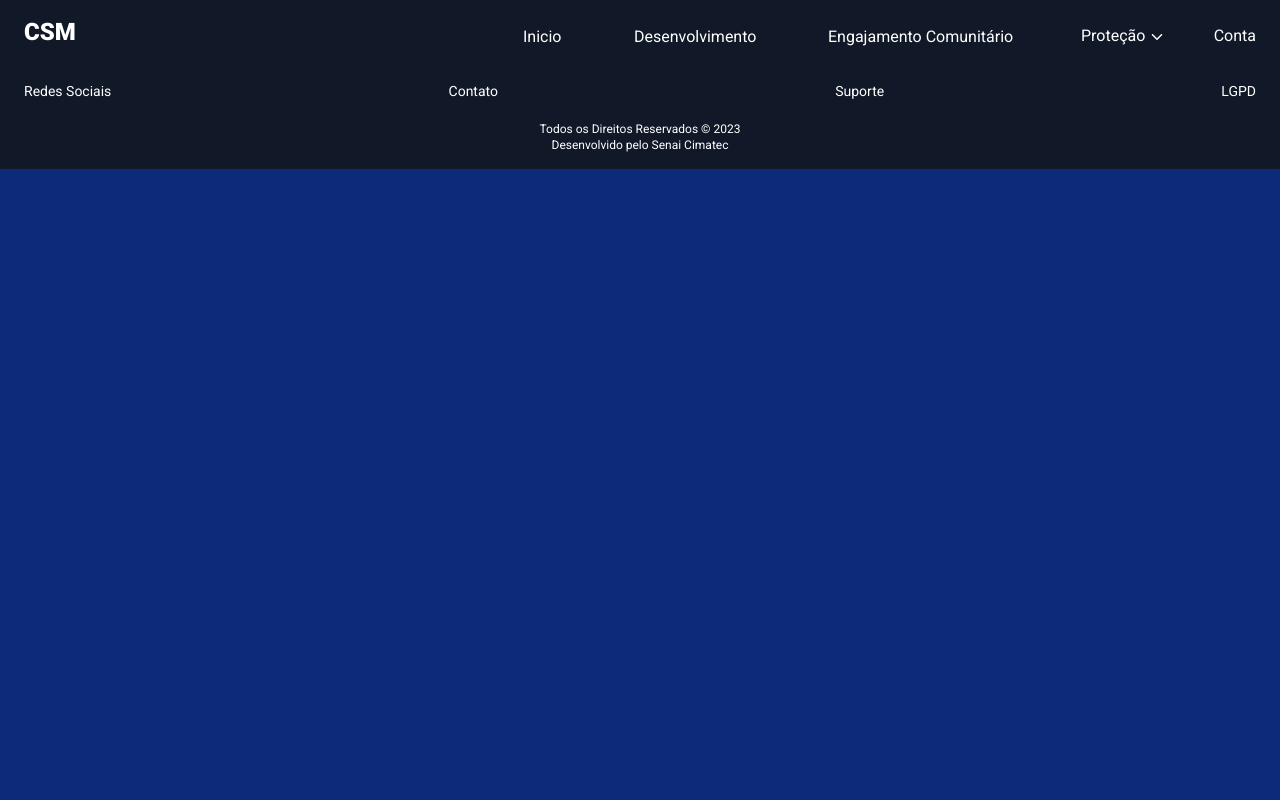
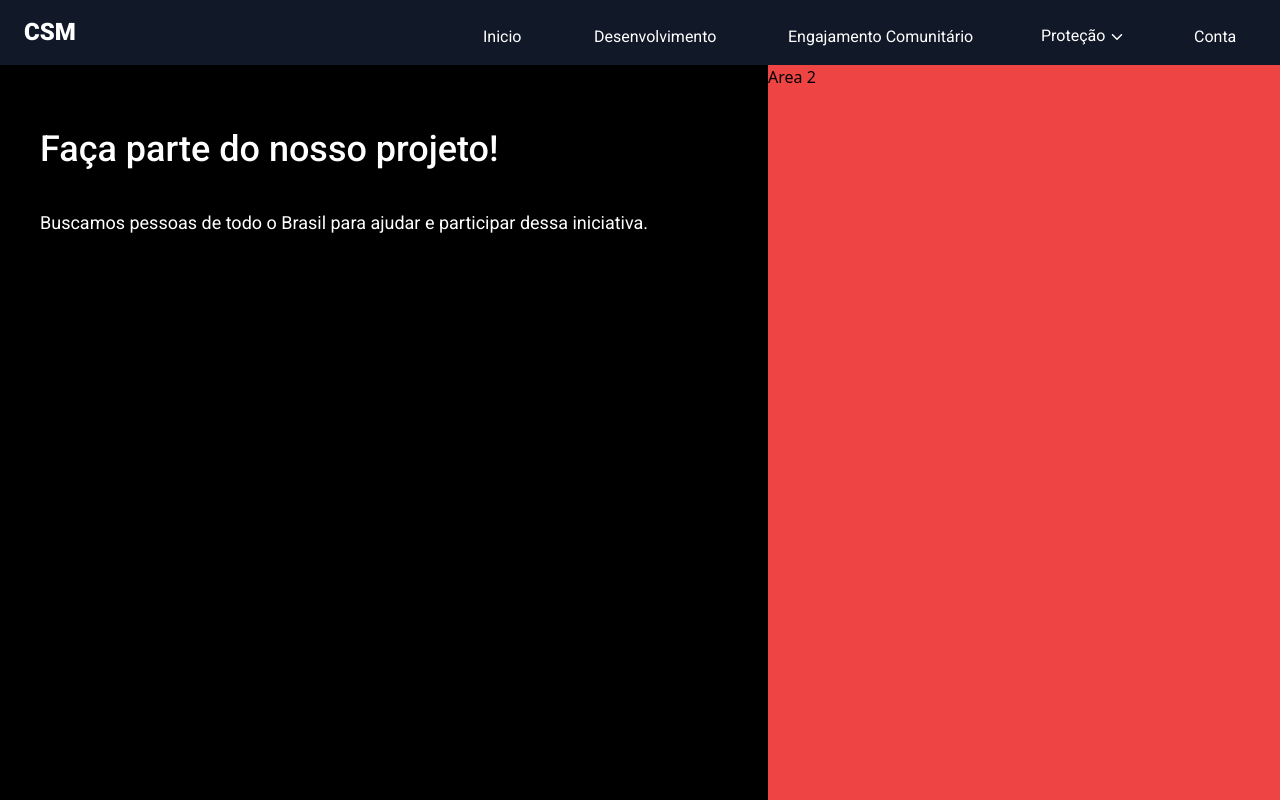
Before and after one commit to Awi-24/CSM_Front-End, a React (Vite) app in the folder front/: page /conta/login in a window 1280 px wide. Shown: the top 800 px of the page. Built offline with nearby package versions, Linux system fonts and the light colour scheme.

Commit message:
[feat]telas de login e cadastro iniciadas

```diff
--- a/front/src/App.tsx
+++ b/front/src/App.tsx
@@ -7,6 +7,8 @@ import Landing from './pages/landing/Landing';
 import Voluntariado from './pages/engajamento/Engajamento';
 import Juridico from './pages/juridico/Juridico';
 import Aulas from './pages/desenvolvimento/Desenvolvimento';
+import Login from './pages/login/Login';
+import Registro from './pages/registro/Registro';
 
 
 function App() {
@@ -21,6 +23,8 @@ function App() {
         <Route path="/voluntariado" Component ={Voluntariado}/>
         <Route path="/proteção/juridica" Component={Juridico}/>
         <Route path="/aulas" Component={Aulas}/>
+        <Route path='/conta/login' Component={Login}/>
+        <Route path='/conta/registro' Component={Registro}/>
       </Routes>
       <Footer />
     </Router>
--- a/front/src/components/Navbar.tsx
+++ b/front/src/components/Navbar.tsx
@@ -50,7 +50,7 @@ function Navbar() {
             )}
           </li>
           <li>
-            <Link to="/conta" className="text-white md:text-center">Conta</Link>
+            <Link to="/conta/login" className="text-white hover:text-gray-900 hover:bg-blue-300 px-5 rounded-xl hvr-grow">Conta</Link>
           </li>
         </ul>
       </div>
--- /dev/null
+++ b/front/src/pages/login/Login.tsx
@@ -0,0 +1,27 @@
+import React from "react";
+
+function Login() {
+  return (
+    <div className="w-full h-full">
+      <div className="grid grid-cols-5 h-screen">
+        {/**Imagem com texto*/}
+        <div className="col-span-3 w-full bg-black">
+          Area 1
+          <div className="me-10">
+            <h1 className="font-roboto font-medium text-white text-4xl w-fit text-justify m-10">
+              Faça parte do nosso projeto!
+            </h1>
+            <p className="font-roboto align-bottom font-regular ml-10 text-white text-lg w-fit text-justify">
+              Buscamos pessoas de todo o Brasil para ajudar e participar dessa
+              iniciativa.
+            </p>
+          </div>
+        </div>
+        {/*Área de Login */}
+        <div className="col-span-2 bg-red-500 h-full">Area 2</div>
+      </div>
+    </div>
+  );
+}
+
+export default Login;
--- /dev/null
+++ b/front/src/pages/registro/Registro.tsx
@@ -0,0 +1,9 @@
+import React from 'react'
+
+function Registro() {
+  return (
+    <div>Registro</div>
+  )
+}
+
+export default Registro
```
